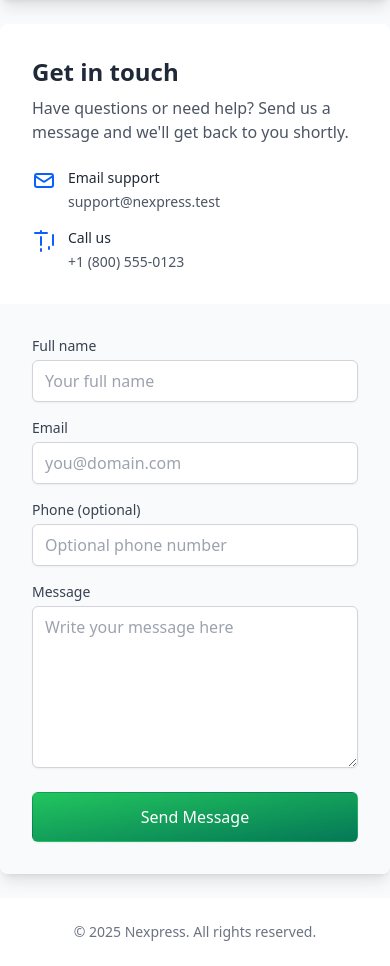
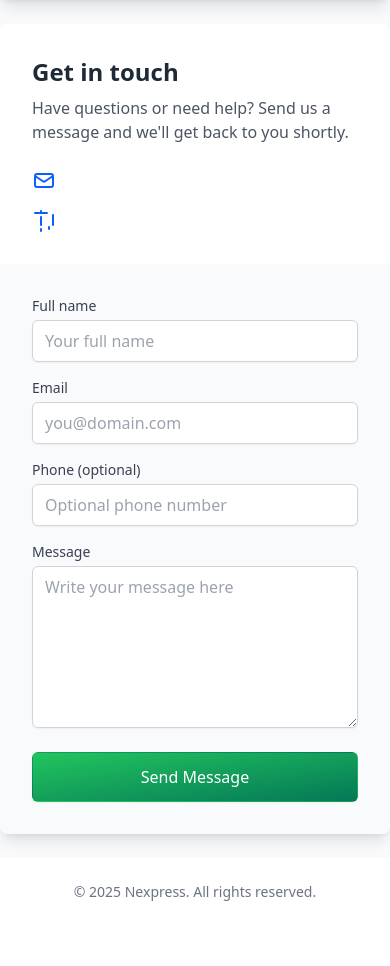
Before and after one commit to DevUnanam/Nexpress, a Django app: page /contact/ in a window 390 px wide. Shown: the part 64-1030 px from the top of the page. After the commit the page ends 965 px from the top, so only its background shows below. Run offline with Django 4.2, Linux system fonts and the light colour scheme; some libraries are stand-ins or nearby versions.

Commit message:
Remove contact information from contact.html
Removed email and phone contact information from the contact template.

```diff
--- a/templates/core/contact.html
+++ b/templates/core/contact.html
@@ -14,8 +14,6 @@
             <svg class="h-6 w-6 text-primary" fill="none" stroke="currentColor" viewBox="0 0 24 24" xmlns="http://www.w3.org/2000/svg"><path stroke-linecap="round" stroke-linejoin="round" stroke-width="2" d="M3 8l7.89 5.26a2 2 0 002.22 0L21 8M5 19h14a2 2 0 002-2V8a2 2 0 00-2-2H5a2 2 0 00-2 2v9a2 2 0 002 2z"></path></svg>
           </div>
           <div class="ml-3 text-sm text-gray-600">
-            <p class="font-medium text-gray-800">Email support</p>
-            <p class="mt-1">support@nexpress.test</p>
           </div>
         </div>
 
@@ -23,9 +21,7 @@
           <div class="flex-shrink-0">
             <svg class="h-6 w-6 text-primary" fill="none" stroke="currentColor" viewBox="0 0 24 24" xmlns="http://www.w3.org/2000/svg"><path stroke-linecap="round" stroke-linejoin="round" stroke-width="2" d="M3 5h12M9 3v2m0 4v8m0 4v2m8-2v-2M21 7v10"></path></svg>
           </div>
-          <div class="ml-3 text-sm text-gray-600">
-            <p class="font-medium text-gray-800">Call us</p>
-            <p class="mt-1">+1 (800) 555-0123</p>
+
           </div>
         </div>
       </div>
```
